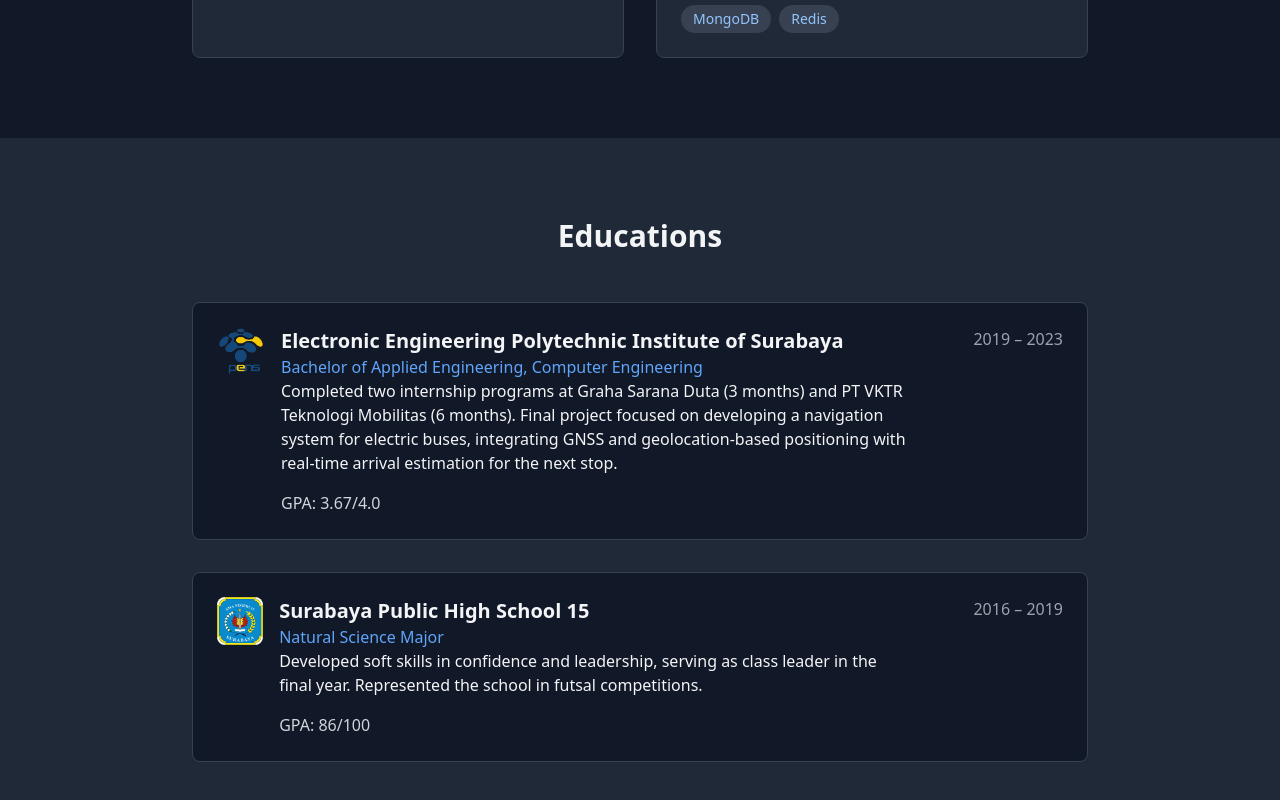
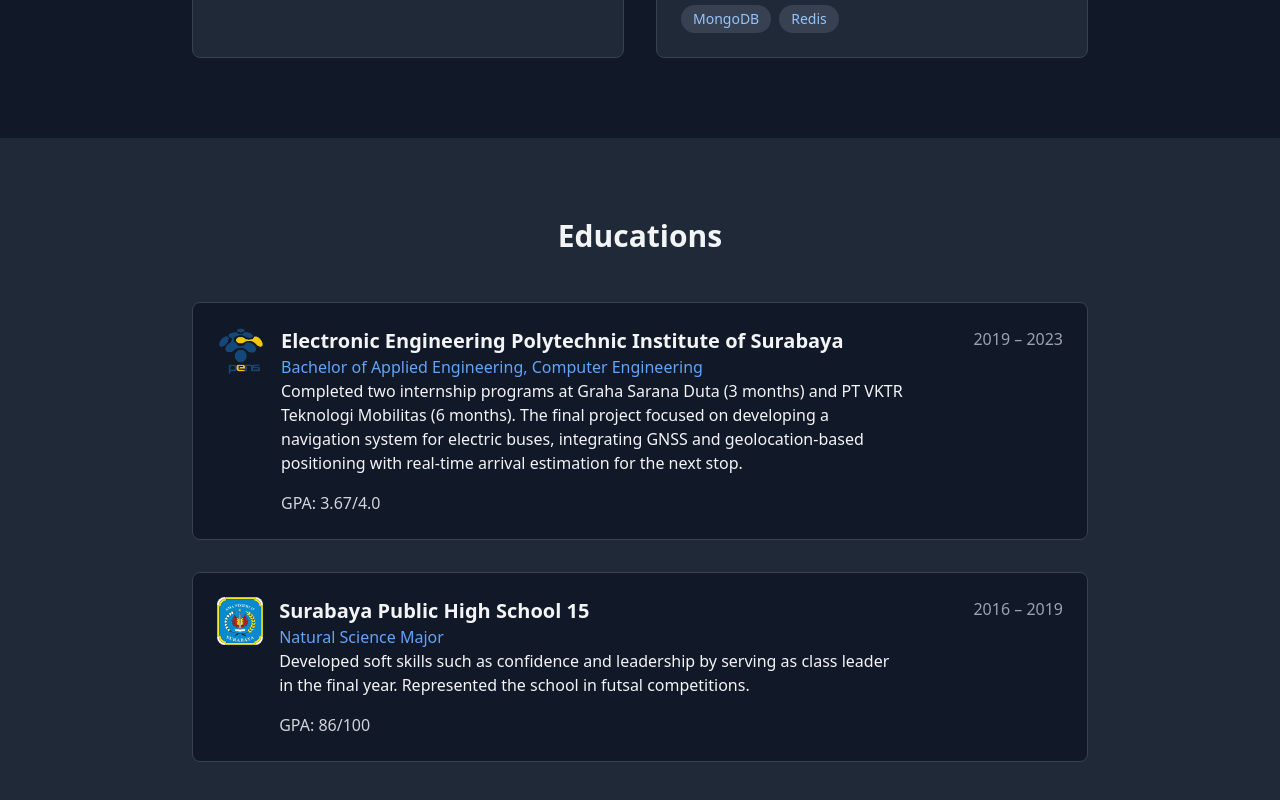
Before and after one commit to farid141/farid141.github.io, a React (Vite) app: page / in a window 1280 px wide. Shown: the part 4510-5310 px from the top of the page. Built offline with nearby package versions, Linux system fonts and the light colour scheme.

Commit message:
content: modify project and education description

```diff
--- a/src/components/ProjectCarousel.jsx
+++ b/src/components/ProjectCarousel.jsx
@@ -20,25 +20,27 @@ export default function ProjectCarousel({ media, mediaPath }) {
 
   return (
     <div className="relative h-96 bg-black flex items-center justify-center">
-      {current.type === "image" && (
+      {current?.type === "image" && (
         <img
-          src={current.src}
+          src={current?.src}
           alt=""
           className="object-contain h-full w-full cursor-zoom-in"
           onClick={() => setZoomed(true)}
         />
       )}
-      {current.type === "video" && (
+      {current?.type === "video" && (
         <video
-          src={current.src}
+          src={current?.src}
           controls
           className="object-contain h-full w-full"
         />
       )}
-      {current.type === "youtube" && (
+      {current?.type === "youtube" && (
         <iframe
           className="w-full h-full"
-          src={`https://www.youtube.com/embed/${extractYoutubeId(current.src)}`}
+          src={`https://www.youtube.com/embed/${extractYoutubeId(
+            current?.src
+          )}`}
           title="YouTube video"
           allow="accelerometer; autoplay; clipboard-write; encrypted-media; gyroscope; picture-in-picture"
           allowFullScreen
@@ -61,7 +63,7 @@ export default function ProjectCarousel({ media, mediaPath }) {
       <Dialog open={zoomed} onOpenChange={setZoomed}>
         <DialogContent className="max-w-6xl p-0 bg-transparent border-none shadow-none">
           <img
-            src={current.src}
+            src={current?.src}
             alt=""
             className="w-full h-auto object-contain rounded-lg cursor-zoom-out"
             onClick={() => setZoomed(false)}
--- a/src/components/ProjectTabs.jsx
+++ b/src/components/ProjectTabs.jsx
@@ -11,7 +11,7 @@ export default function ProjectTabs() {
   const categories = ["iot", "web_dev", "web_scrap"];
 
   return (
-    <div id="projects" className="bg-gray-800 min-h-screen">
+    <div id="projects" className="py-20 bg-gray-800 min-h-screen">
       <div className="max-w-5xl mx-auto py-10">
         <h2 className="text-3xl font-bold mb-6 text-center">My Projects</h2>
 
--- a/src/content.jsx
+++ b/src/content.jsx
@@ -143,9 +143,12 @@ export const skillCategories = {
 export const projects = {
   web_dev: [
     {
-      title: "Laravel product transaction API with queued email notification",
-      description:
-        "API for product transaction application. The created transaction will adjust product stock accordingly and process send email in queue background",
+      title: "Laravel Product Transaction API with Queued Email Notification",
+      description: `This application provides CRUD APIs for products and transactions.
+        Each product includes details such as price, stock, and images.
+        Transactions can contain multiple products with quantities and customer information.
+        After a transaction is successfully created, an email notification job is dispatched to a queue to prevent blocking the response process.
+        The email is then captured in Mailtrap for testing purposes.`,
       tech: "Laravel",
       link: "",
       media: [{ type: "youtube", src: "Z0hPXZZcNyk" }],
@@ -153,8 +156,9 @@ export const projects = {
     },
     {
       title: "Laravel Todo App",
-      description:
-        "Advanced Todo application showcasing Laravel ORM relationships with modern front-end stack.",
+      description: `I enhanced my full-stack development skills through this project by implementing various model relationships
+        (hasManyThrough, morphMany, oneToMany, manyToMany, etc.) and integrating Laravel Breeze Authentication with Vue.js and Inertia.
+        Users can create and edit tasks, each containing multiple users with assigned roles, as well as multiple subtasks with tags.`,
       tech: "Laravel, Vue.js, Tailwind CSS, Inertia",
       link: "https://github.com/farid141/todo-app-laravel-vue-inertia",
       media: [{ type: "youtube", src: "9p2p_zbVtKY" }],
@@ -162,8 +166,8 @@ export const projects = {
     },
     {
       title: "React Product Cart",
-      description:
-        "E-commerce cart functionality with Redux Toolkit and Firebase integration.",
+      description: `An e-commerce cart system built with Redux Toolkit for deep component-level state management.
+        Firebase Realtime Database is used as persistent storage, ensuring that data remains intact even after page reloads.`,
       tech: "React, Redux Toolkit, Firebase",
       link: "https://github.com/farid141/react-redux-firebase",
       media: [{ type: "youtube", src: "6wsEmp4Np94" }],
@@ -171,9 +175,10 @@ export const projects = {
     },
     {
       title: "Admin Panel with Dynamic Menu and Permission",
-      description:
-        "Admin panel website with dynamic menu and submenu generated from database. Provide user role-permission feature to limit user access from accessing route and display available menu for authenticated user.",
-      tech: "Laravel 11, jQuery, Bootstrap5, MySQL",
+      description: `A boilerplate admin dashboard where sidebar menus and submenus are dynamically generated from the database.
+        New menus or submenus can be created directly from the interface.
+        It also implements role-based access control on both frontend and backend.`,
+      tech: "Laravel 11, jQuery, Bootstrap 5, MySQL",
       link: null,
       media: [{ type: "youtube", src: "E8kqYNTjM3Y" }],
       mediaPath: "/admin_panel",
@@ -182,8 +187,10 @@ export const projects = {
   iot: [
     {
       title: "Automated Bike Gear System",
-      description:
-        "Gathers some sensor data attached the bike such velocity, tilt angle, GPS Coordinate with Arduino to Raspberry Pi webserver. The controller will automatically set bike gear using servo based on the collected data",
+      description: `Collects sensor data from a bike — including velocity (encoder-based), tilt angle, and GPS coordinates — using Arduino.
+        The data is sent to a Raspberry Pi via USB, where it is stored in a local database using a Python script.
+        These parameters are also used to control a servo motor, with control signals sent back to the Arduino.
+        The processed data is displayed on a local web server.`,
       tech: "MySQL, PHP, Python, C, Arduino, sensors, actuators",
       link: "https://github.com/farid141/3-Phase-Voltage-Unbalance-Alert-System",
       media: [{ type: "youtube", src: "UtObGMDVDgQ" }],
@@ -191,8 +198,28 @@ export const projects = {
     },
     {
       title: "Hybrid Power Management System",
-      description:
-        "This project using Arduino Mega 2560 as the main controller to control the power source of household electricity. When the battery in discharge mode, it will be powered up inverter using battery as main power. Else, the battery will be charged by wind turbine and PLN will be used as main power.",
+      description: (
+        <>
+          This project demonstrates a hybrid power source system combining a
+          battery with AC inverter and grid power (PLN). The modified power
+          supply simulates a turbine. The system handles three operating
+          conditions:
+          <ul className="list-disc">
+            <li>
+              When PLN is unavailable, the battery is low, and turbine power is
+              sufficient, the battery is charged in Constant Voltage (CV) mode.
+            </li>
+            <li>
+              Once the battery is charged, it becomes the main power source,
+              supplying energy through the inverter.
+            </li>
+            <li>
+              If PLN is available and the battery is insufficient, the system
+              switches to PLN as the power source.
+            </li>
+          </ul>
+        </>
+      ),
       tech: "C, Arduino, sensors, actuators",
       link: "https://github.com/farid141/3-Phase-Voltage-Unbalance-Alert-System",
       media: [{ type: "youtube", src: "vYOIzDr80R0" }],
@@ -200,20 +227,21 @@ export const projects = {
     },
     {
       title: "3-Phase Voltage Unbalance Alert System",
-      description:
-        "The main controller gathers and display data from 3 voltage sensors placed on each line and calculate VRMS and unbalance value. When the unbalance value exceeds the threshold value, the controller will send the warning message contains VRMS, unbalance value and GPS coordinate information via GSM.",
+      description: `The main controller collects and displays voltage data from three sensors, one for each phase, and calculates VRMS values from analog readings.
+        It then computes the voltage unbalance percentage across the three phases.
+        When the unbalance exceeds a predefined threshold, an SMS alert is sent containing VRMS values, unbalance ratio, and GPS coordinates via a GSM module.`,
       tech: "C, STM32 Cortex-M4, sensors, actuators",
       link: "https://github.com/farid141/3-Phase-Voltage-Unbalance-Alert-System",
-      media: [{ type: "youtube", src: "UtObGMDVDgQ" }],
+      media: [],
       mediaPath: "/3_phase",
     },
   ],
   web_scrap: [
     {
-      title: "Jobstreet Scrapper",
-      description:
-        "Scrape all jobs posted on jobstreet. Creating CSV file that consist of company name, region, description, keywords to make job scanning easiter.",
-      tech: "Python, selenium, pandas",
+      title: "Jobstreet Scraper",
+      description: `A Python-based web scraper that automatically collects job postings from Jobstreet across multiple pages based on a given keyword.
+        The scraped data is saved into a CSV file containing company name, location, description, and keywords to simplify job search and analysis.`,
+      tech: "Python, Selenium, Pandas",
       link: "https://github.com/farid141/jobstreet-scrapper",
       media: [{ type: "youtube", src: "q32RDOZiAWk" }],
       mediaPath: "/jobstreet_scrapper",
@@ -228,8 +256,8 @@ export const educations = [
     logo: pens_logo,
     description: `
       Completed two internship programs at Graha Sarana Duta (3 months) and PT VKTR Teknologi Mobilitas (6 months).
-      Final project focused on developing a navigation system for electric buses, integrating GNSS and geolocation-based positioning with real-time arrival estimation for the next stop.
-    `,
+      The final project focused on developing a navigation system for electric buses, integrating GNSS and geolocation-based positioning
+      with real-time arrival estimation for the next stop.`,
     date: "2019 – 2023",
     grade: "GPA: 3.67/4.0",
   },
@@ -238,9 +266,8 @@ export const educations = [
     title: "Natural Science Major",
     logo: sman15_logo,
     description: `
-      Developed soft skills in confidence and leadership, serving as class leader in the final year.
-      Represented the school in futsal competitions.
-    `,
+      Developed soft skills such as confidence and leadership by serving as class leader in the final year.
+      Represented the school in futsal competitions.`,
     date: "2016 – 2019",
     grade: "GPA: 86/100",
   },
```
